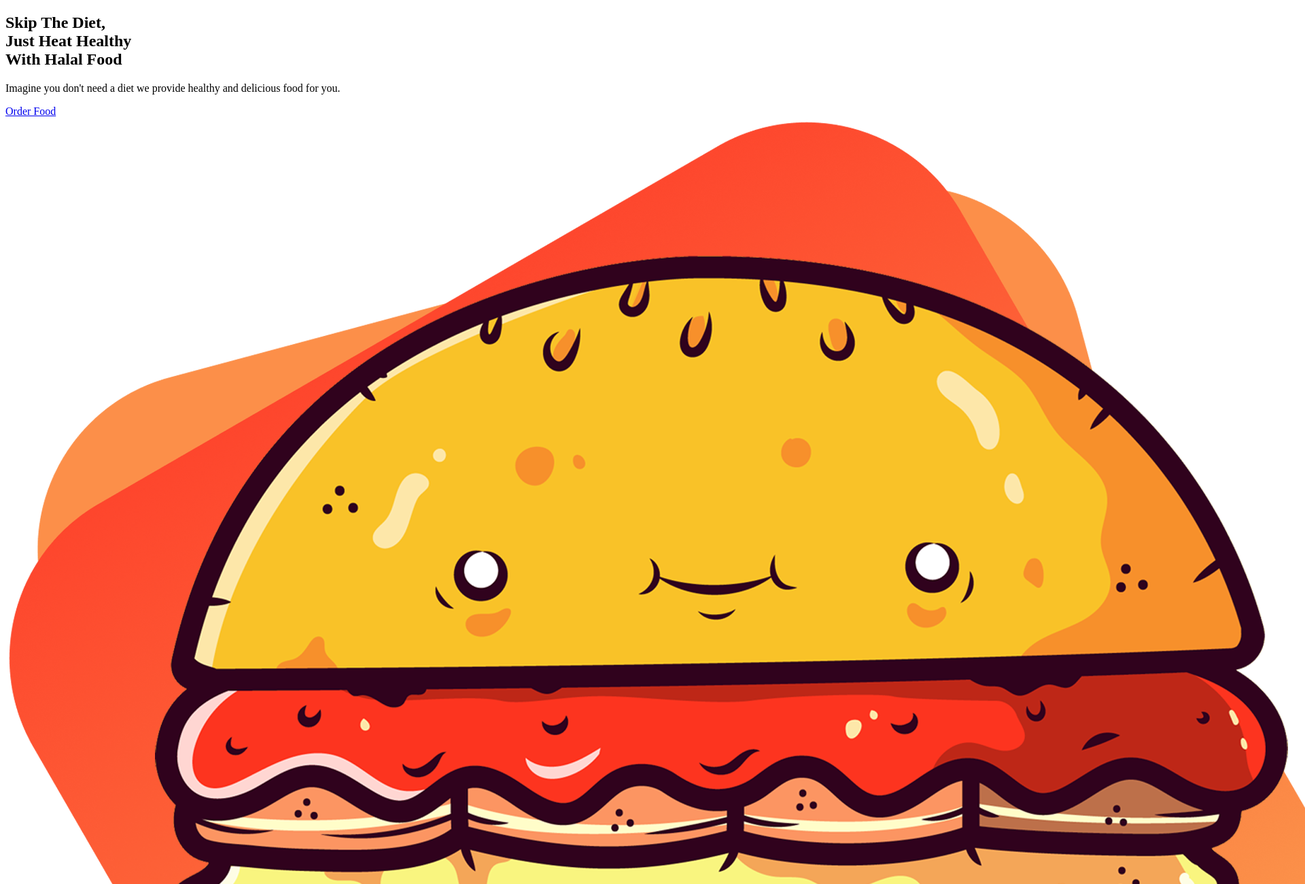
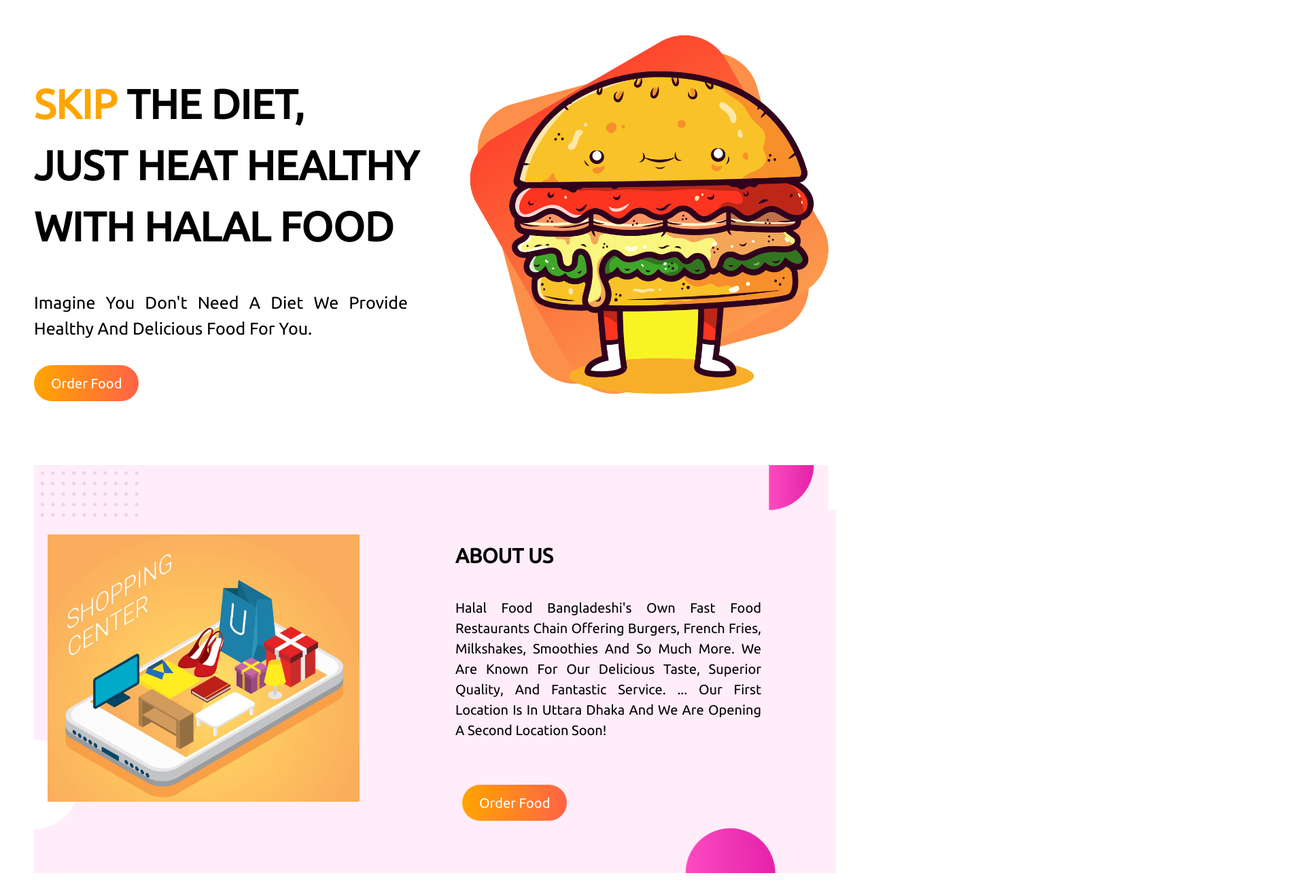
Before and after one commit to DinOfficial/halal-food, a plain HTML site: page index.html in a window 1280 px wide. Shown: the top 1300 px of the page at 68% size, 1920 px wide, since content can reach past the window. Drawn offline with Linux system fonts and the light colour scheme.

Commit message:
complete About section

```diff
--- a/index.html
+++ b/index.html
@@ -8,10 +8,10 @@
     <link rel="stylesheet" href="style.css">
 </head>
 <body>
-
+    <!--Top Section Start-->
     <section class="top-section">
         <div class="half-width">
-            <h1> <span>Skip</span> The Diet,<br>Just Heat Healthy <br>With Halal Food </h1>
+            <h1> <span class="orange">Skip</span> The Diet,<br>Just Heat Healthy <br>With Halal Food </h1>
             <p>Imagine you don't need a diet we provide healthy and delicious food for you.</p>
             <a href="https://foodkhan.com.bd">Order Food</a>
         </div>
@@ -19,6 +19,9 @@
             <img src="images/burger.png" alt="">
         </div>
     </section>
+        <!--Top Section End-->
+
+        <!-- About Section Start -->
     <section class="about-section">
         <div class="portfoli-image">
             <img src="images/aboutMe.jpg" alt="">
@@ -26,8 +29,12 @@
         <div class="about-text">
             <h2>About Us</h2>
             <p>Halal Food Bangladeshi's own fast food restaurants chain offering Burgers, French fries, Milkshakes, Smoothies and so much more. We are known for our delicious taste, superior quality, and fantastic service. ... Our first location is in Uttara Dhaka and we are opening a second location soon!</p>
+            <a href="https://foodkhan.com.bd">Order Food</a>
         </div>
     </section>
+    <!-- About Section End -->
+
+
     <section class="recipies-section">
         <div class="recipies-head">
             <p>Halal Food  Bangladeshi’s own fast food restaurants chain offering Burgers, French fries, Milkshakes, Smoothies and so much more. We are known for our delicious taste, superior quality</p>
--- a/style.css
+++ b/style.css
@@ -0,0 +1,93 @@
+/* Gloabal Font Import */
+@import url('https://fonts.googleapis.com/css2?family=Ubuntu&display=swap');
+
+/* Body Css */
+body{
+    margin: 0px;
+    font-family: 'Ubuntu', sans-serif;
+}
+
+/* Top section Css Start */
+.top-section{
+    margin: 50px;
+    display: flex;
+    align-items: center;
+}
+.half-width{
+    width: 50%;
+}
+.half-width h1{
+    font-size: 60px;
+    text-transform: uppercase;
+    line-height: 1.5;
+}
+.orange{
+    color: orange;
+}
+.half-width p{
+    font-size: 25px;
+    text-align: justify;
+    margin-bottom: 50px;
+    padding-right: 40px;
+    text-transform: capitalize;
+    line-height: 1.5;
+}
+.half-width img{
+    width: 90%;
+    padding-left: 50px;
+}
+.half-width a{
+    font-size: 20px;
+    color: white;
+    text-decoration: none;
+    background-image: linear-gradient(to right, orange,tomato);
+    padding:15px 25px;
+    border-radius: 50px;
+
+}
+/* Top Section CSS End */
+
+/* About Section CSS Start */
+.about-section{
+    display: flex;
+    align-items: center;
+    margin:100px 50px;
+    background-image: url(images/Frame\ 59.jpg);
+    background-repeat: no-repeat;
+    background-size: cover;
+    height: 600px;
+}
+.portfoli-image{
+    width: 50%;
+}
+.portfoli-image img{
+    width: 90%;
+    padding-left: 20px;
+}
+.about-text{
+    width: 50%;
+    padding: 0px 80px;
+}
+.about-text h2{
+    font-size: 30px;
+    padding-left: 30px;
+    text-transform: uppercase;
+}
+.about-text p{
+    font-size: 20px;
+    text-align: justify;
+    padding: 20px 30px;
+    text-transform: capitalize;
+    line-height: 1.5;
+    margin-bottom: 60px;
+}
+.about-text a{
+    font-size: 20px;
+    color: white;
+    text-decoration: none;
+    background-image: linear-gradient(to right, orange,tomato);
+    margin-left: 40px;
+    padding:15px 25px;
+    border-radius: 50px;
+
+}
```
